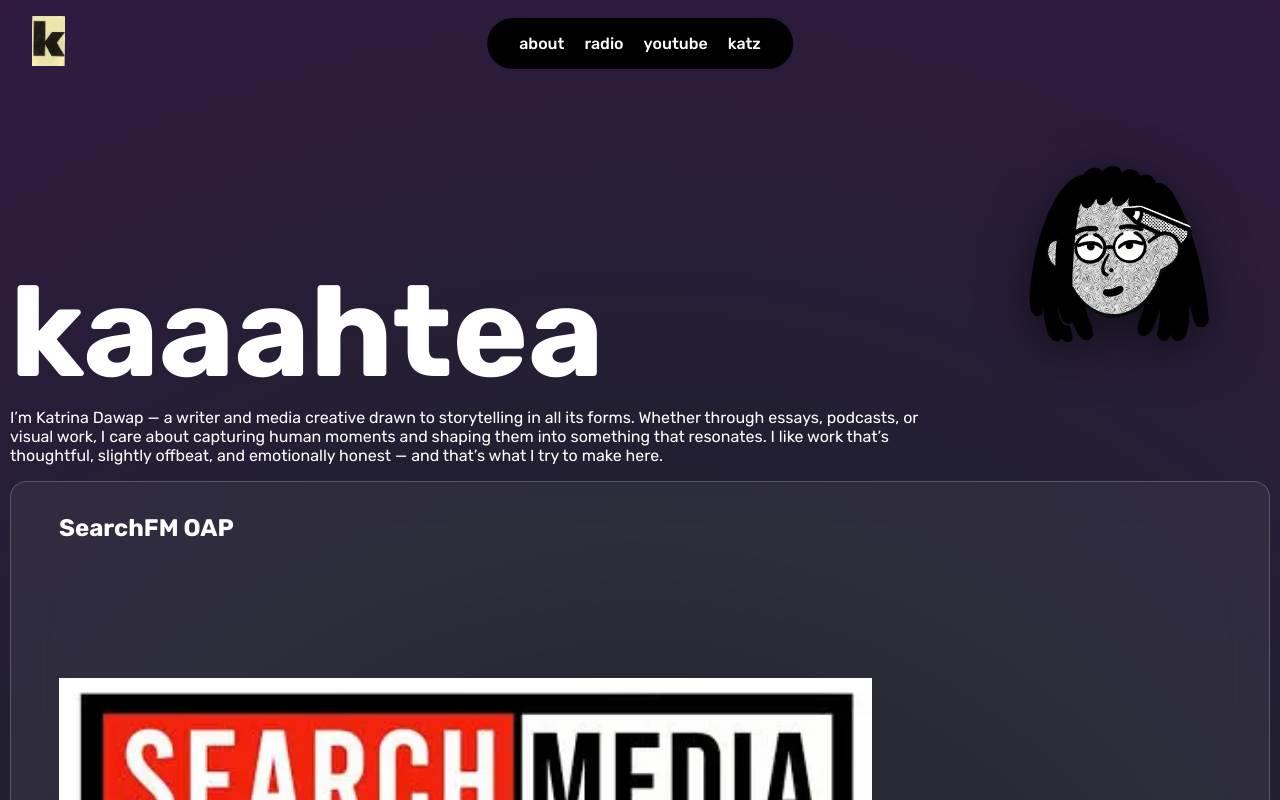
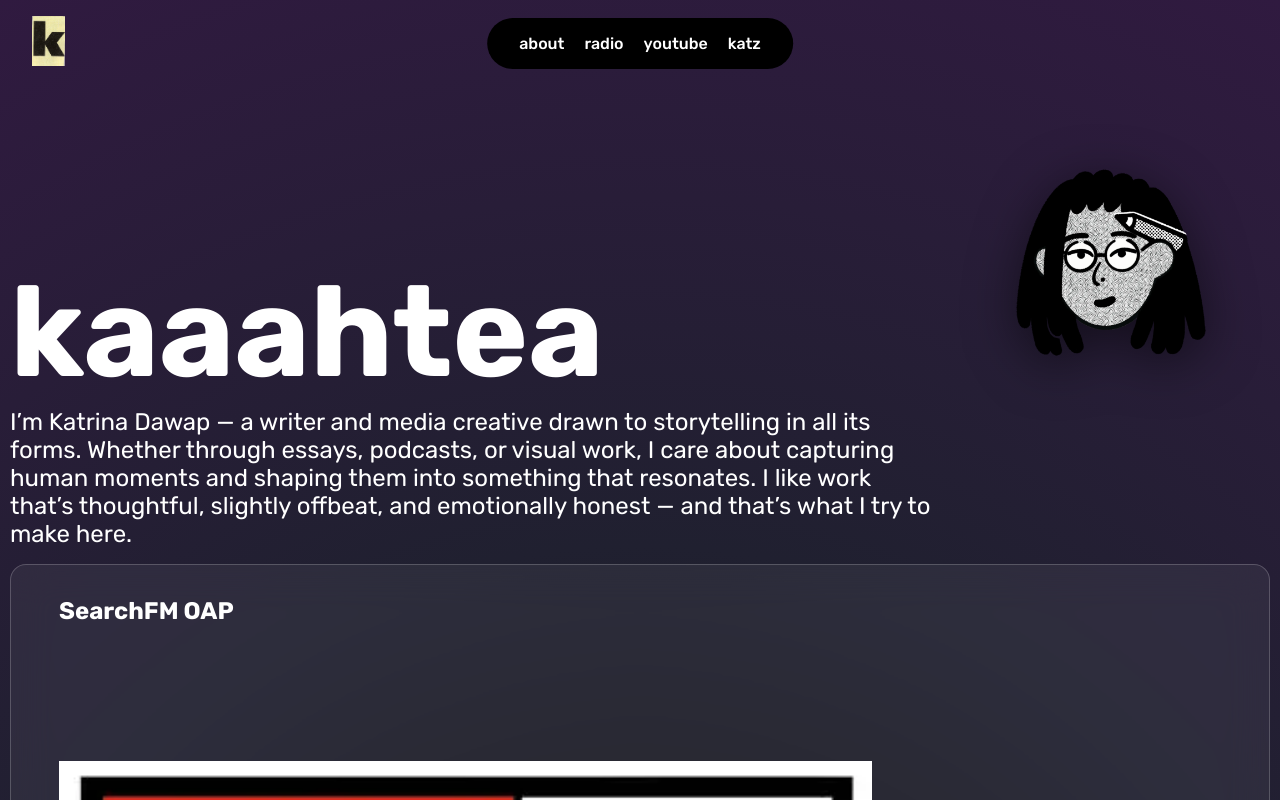
Before and after one commit to kattyd/katrina-diretnan, a React (Vite) app: page /media in a window 1280 px wide. Shown: the top 800 px of the page. Built offline with nearby package versions, Linux system fonts and the light colour scheme.

Commit message:
switched from .png to .webp for images across the site and fixed sizing for the media image

```diff
--- a/src/styles/media.css
+++ b/src/styles/media.css
@@ -15,8 +15,11 @@
 .m-about-text h1{
     font-size: 8rem;
 }
+.m-about-text p {
+    font-size: 1.5rem;
+}
 .media-image img {
-    width: 820px;
+    width: 1320px;
     max-width: 100%;
     filter: drop-shadow(0 10px 25px rgba(0, 0, 0, 0.5));
 }
```
